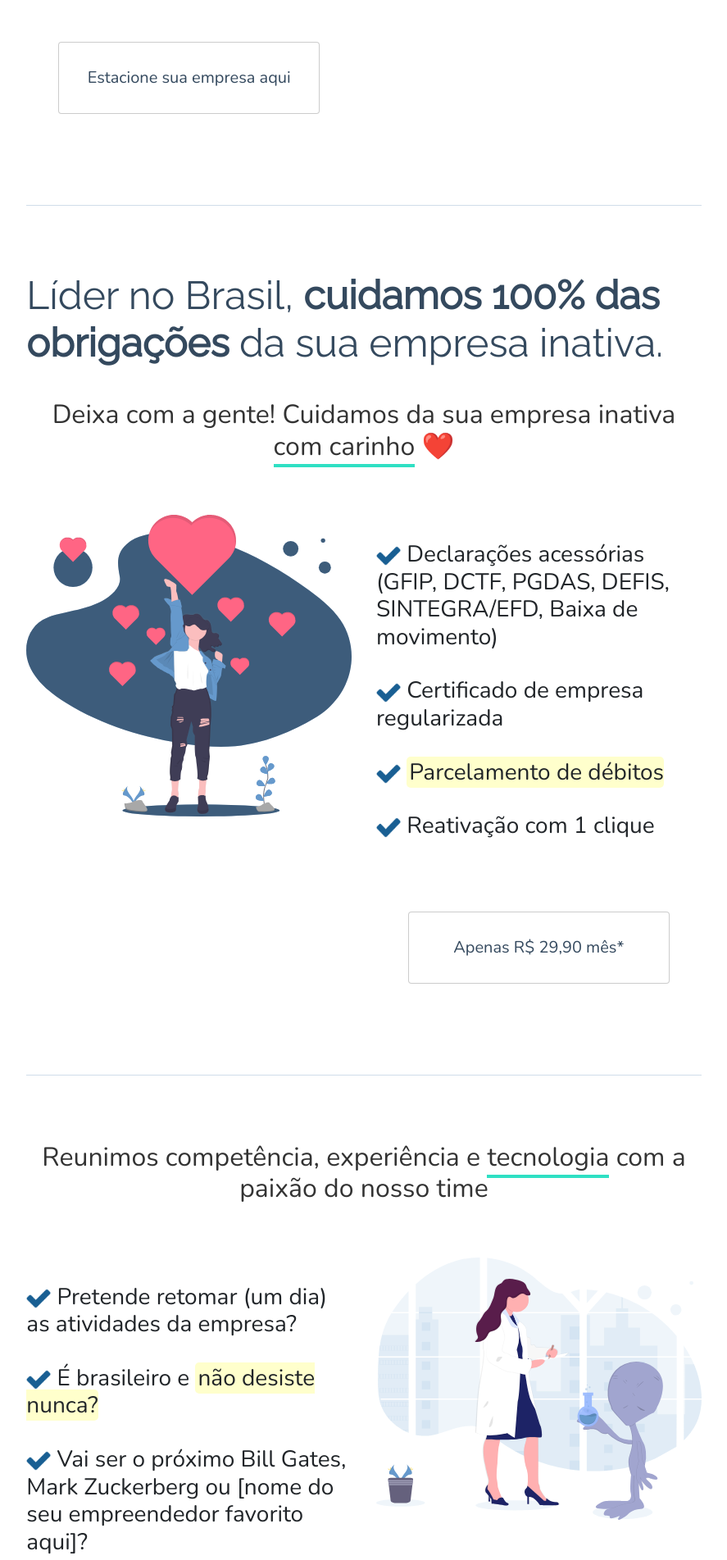
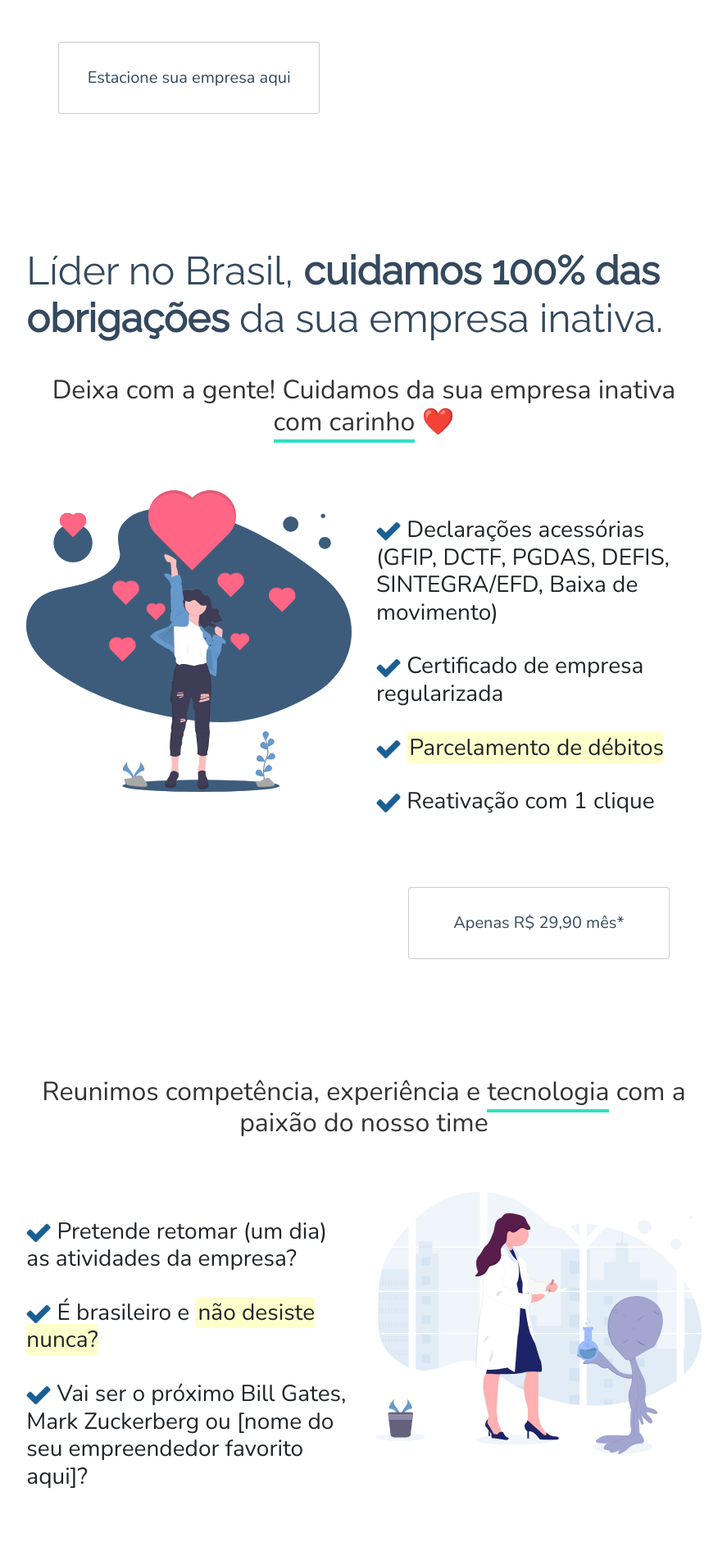
Before and after one commit to dakoctba/pjpark.github.io, a Jekyll site: the page built from index.html, in a window 1280 px wide. Shown: the part 814-2717 px from the top of the page at 82% size, without its empty margins (196-1083 px from the left). Built offline with Jekyll 4.4.1, drawn with Linux system fonts in a browser that asks for light colours.

Commit message:
Update index.html

```diff
--- a/index.html
+++ b/index.html
@@ -28,7 +28,8 @@ layout: page
     </div>
   </div>
 
-  <hr id="como-funciona">
+  <span id="como-funciona"></span>
+  <br><br><br>
 
   <h1 class="m-60-40">Líder no Brasil, <strong>cuidamos 100% das obrigações</strong> da sua empresa inativa.</h1>
 
@@ -54,7 +55,7 @@ layout: page
     </div>
   </div>
 
-  <hr>
+  <br><br><br>
 
   <h2 class="text-center">Reunimos competência, experiência e <span>tecnologia</span> com a paixão do nosso time</h2>
 
@@ -77,7 +78,8 @@ layout: page
     </div>
   </div>
 
-  <hr id="quanto-custa">
+  <span id="quanto-custa"></span>
+  <br><br><br>
 
   <div class="row">
     <div class="d-none d-sm-block col-md">
```
